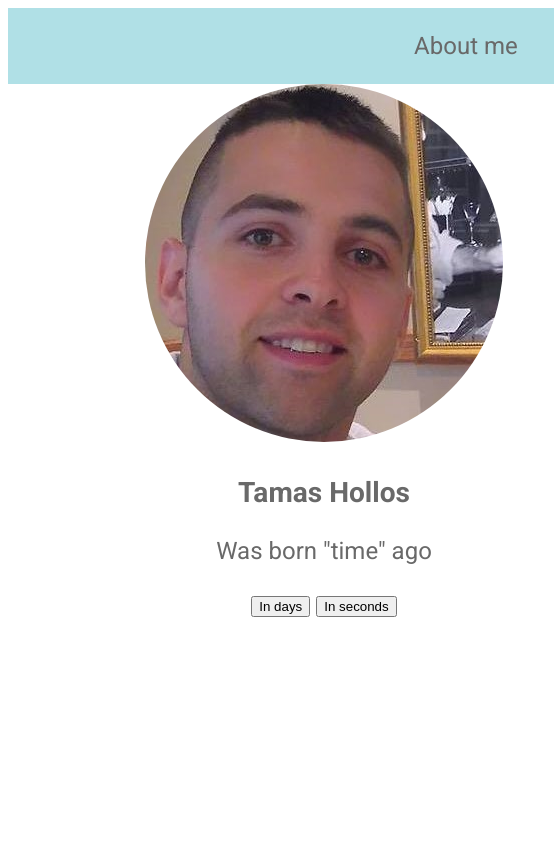
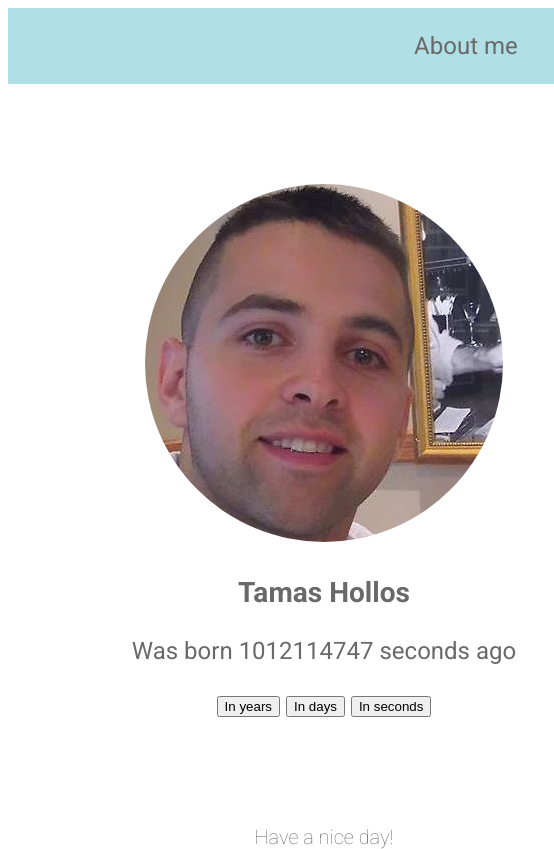
Before and after one commit to hollosta/portfolio, a plain HTML site: page index.html in a window 1280 px wide. Shown: the full height of the page, 0-554 px from the left. Before the commit the page ends 800 px from the top, so only its background shows below. Drawn offline with Linux system fonts and the light colour scheme.

Commit message:
Javascript added

```diff
--- a/index.html
+++ b/index.html
@@ -27,9 +27,10 @@
                 </div>
                 <div id="calculator">
                     <h3>Tamas Hollos</h3>
-                    <p>Was born "time" ago</p>
-                    <button type="button">In days</button>
-                    <button type="button">In seconds</button>
+                    <p>Was born <span id="time-container">0</span> ago</p>
+                    <button type="button" id="yearsButton">In years</button>
+                    <button type="button" id="daysButton">In days</button>
+                    <button type="button" id="secondsButton">In seconds</button>
                 </div>
             </div>
             <div id="right side" class="column">
@@ -61,9 +62,30 @@
 
                 </div>
             </div>
-
+            <footer class="column">
+                Have a nice day!
+            </footer>
 
         </main>
-        <script src="" async defer></script>
+
+        <script>
+            const BIRTH_DAY = 611881200000;
+            var d = new Date();
+            var n = d.getTime();
+            const daysDifference = Math.floor((d - BIRTH_DAY) / 1000 /86400);
+            const secondsDifference = Math.floor((d - BIRTH_DAY) / 1000);
+            const yearsDifference = Math.floor((d - BIRTH_DAY) / 1000 /86400/365);
+            document.getElementById("time-container").innerHTML = secondsDifference + " seconds";
+
+            document.getElementById("yearsButton").addEventListener("click", function() {
+  document.getElementById("time-container").innerHTML = yearsDifference + " years";
+});
+  document.getElementById("daysButton").addEventListener("click", function() {
+  document.getElementById("time-container").innerHTML = daysDifference + " days";
+});
+document.getElementById("secondsButton").addEventListener("click", function() {
+  document.getElementById("time-container").innerHTML = secondsDifference + " seconds";
+});
+        </script>
     </body>
 </html>
--- a/main.css
+++ b/main.css
@@ -21,6 +21,9 @@ a {
     color:dimgray;
     text-decoration: none;
 }
+#skills{
+padding-bottom: 50px;
+}
 header {
     top: 0px;
     left: 0px;
@@ -28,8 +31,14 @@ header {
     padding: 0px;
     background-color: powderblue;
 }
+footer {
+font-weight: lighter;
+font-size: smaller;
+
+}
 
 #photo{
+    margin-top: 100px;
     border-radius: 50%;
 }
 .column {
```
